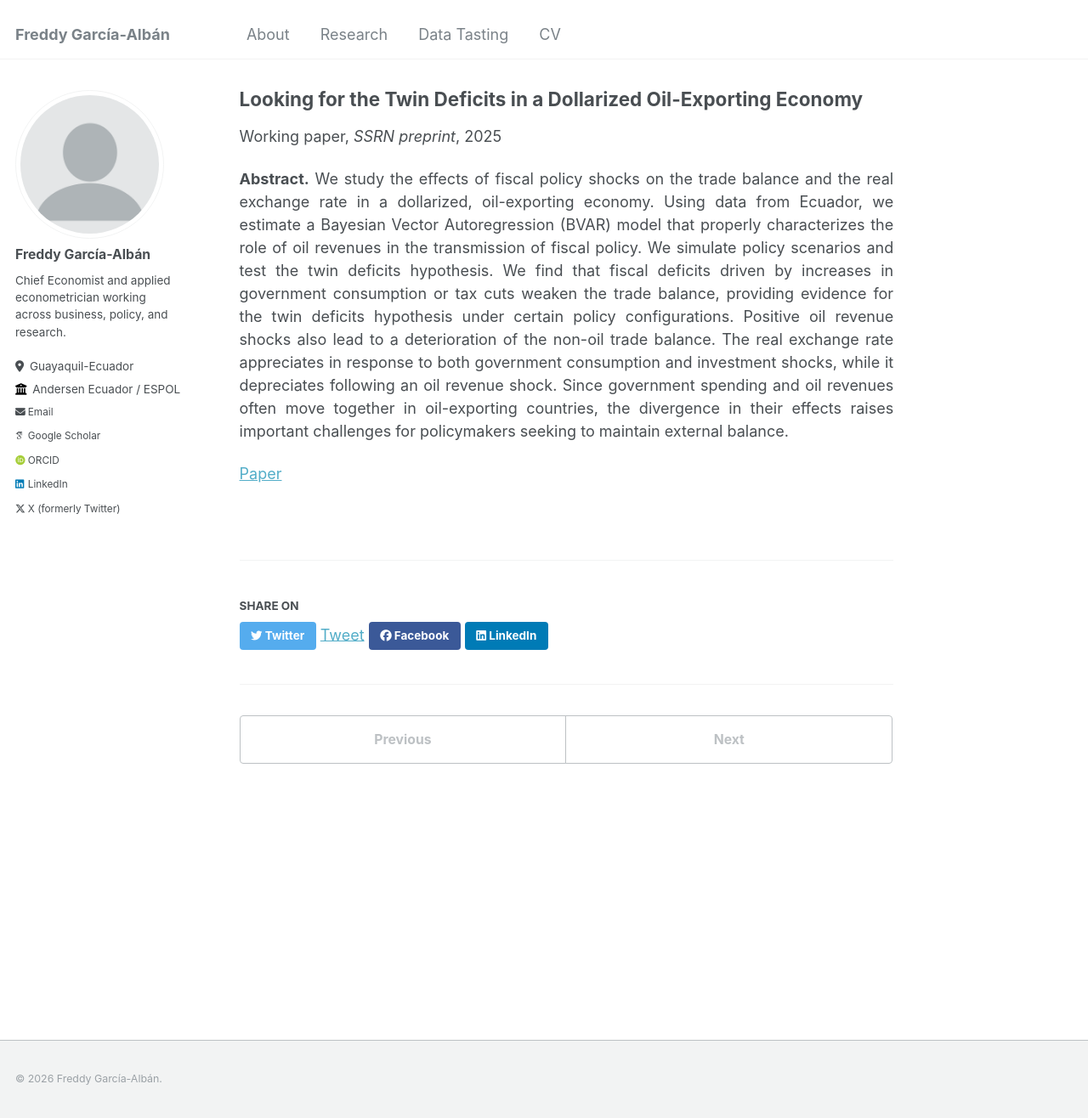
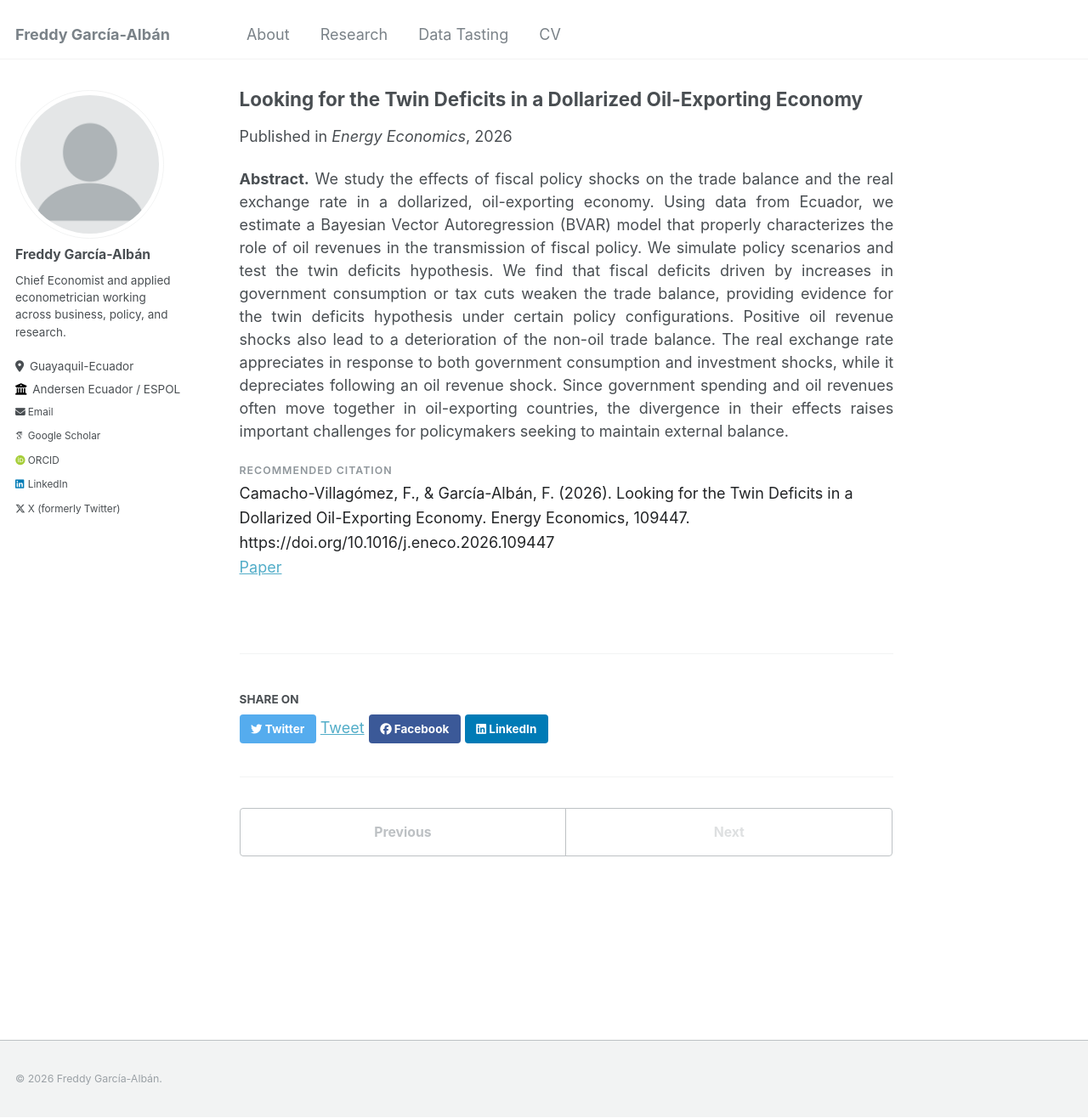
Before and after one commit to EnexFG/EnexFG.github.io, a Jekyll site: the page built from _publications/2025-07-10-paper-title-number-4.md, in a window 1280 px wide and 1316 px high. Shown: the whole window at 85% size. Built offline with Jekyll 4.4.1, drawn with Linux system fonts in a browser that asks for light colours; some web fonts are replaced; comment, search, counter and statistics services are not loaded.

Commit message:
Update 2025-07-10-paper-title-number-4.md

```diff
--- a/_publications/2025-07-10-paper-title-number-4.md
+++ b/_publications/2025-07-10-paper-title-number-4.md
@@ -1,13 +1,13 @@
 ---
 title: "Looking for the Twin Deficits in a Dollarized Oil-Exporting Economy"
 collection: publications
-publication_status: working-paper
-date: 2025-07-10
+publication_status: published
+date: 2026-06-01
 permalink: /research/2025-07-10-paper-title-number-4
 excerpt: ''
-venue: 'SSRN preprint'
-paperurl: 'https://papers.ssrn.com/sol3/papers.cfm?abstract_id=5297795'
-citation: 'Camacho-Villagómez, F., & García-Albán, F. (2025). Looking for the Twin Deficits in a Dollarized Oil-Exporting Economy. Available at SSRN 5297795.'
+venue: 'Energy Economics'
+paperurl: 'https://www.sciencedirect.com/science/article/abs/pii/S0140988326003269'
+citation: 'Camacho-Villagómez, F., & García-Albán, F. (2026). Looking for the Twin Deficits in a Dollarized Oil-Exporting Economy. Energy Economics, 109447. https://doi.org/10.1016/j.eneco.2026.109447'
 ---
 
 <p align="justify"> <b>Abstract.</b> We study the effects of fiscal policy shocks on the trade balance and the real exchange rate in a dollarized, oil-exporting economy. Using data from Ecuador, we estimate a Bayesian Vector Autoregression (BVAR) model that properly characterizes the role of oil revenues in the transmission of fiscal policy. We simulate policy scenarios and test the twin deficits hypothesis. We find that fiscal deficits driven by increases in government consumption or tax cuts weaken the trade balance, providing evidence for the twin deficits hypothesis under certain policy configurations. Positive oil revenue shocks also lead to a deterioration of the non-oil trade balance. The real exchange rate appreciates in response to both government consumption and investment shocks, while it depreciates following an oil revenue shock. Since government spending and oil revenues often move together in oil-exporting countries, the divergence in their effects raises important challenges for policymakers seeking to maintain external balance. </p>
```
